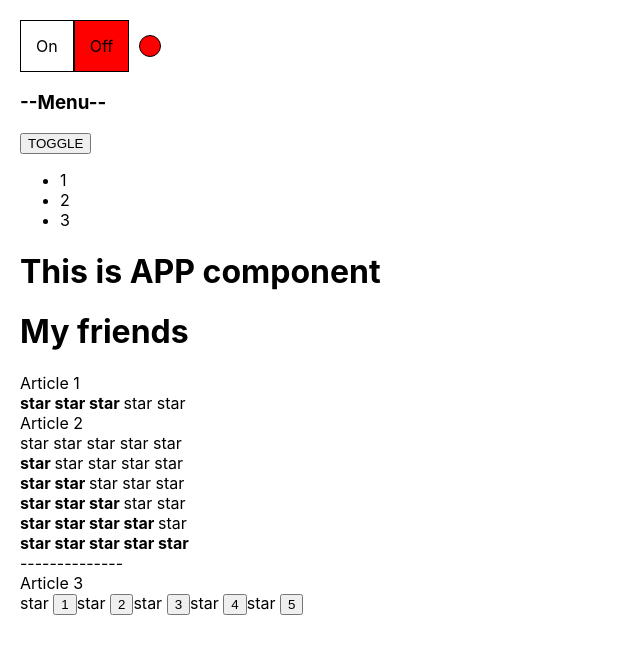
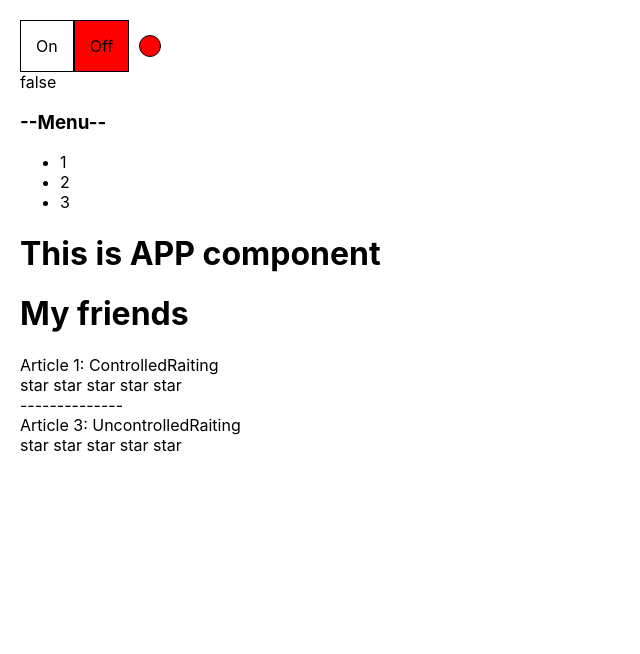
Before and after one commit to PolinSe/react-ts-kabzda, a React (Create React App) app: page / in a window 1280 px wide. Shown: the top 654 px of the page, without its empty margins (0-640 px from the left). Built offline with nearby package versions, Linux system fonts and the light colour scheme.

Commit message:
feat: add controlled components, callbacks

```diff
--- a/src/App.tsx
+++ b/src/App.tsx
@@ -1,38 +1,57 @@
-import React from 'react';
+import React, {useState} from 'react';
 import s from './App.module.css';
 import Accordion from "./components/Accordion/Accordion";
 import {Raiting} from "./components/Raiting/Raiting";
 import {OnOff} from './components/OnOff/OnOff';
+import {RatingValueType} from "./components/Raiting/Raiting"
 import {UncontrolledAccordion} from './components/UncontrolledAccordion/UncontrolledAccordion';
 import {UncontrolledRaiting} from './components/UncontrolledRaiting/UncontrolledRaiting';
+import {UncontrolledOnOff} from './components/UncontrolledOnOff/UncontrolledOnOff';
 
 function App() {
 
+    let [raitingValue, setRaitingValue] = useState<0 | 1 | 2 | 3 | 4 | 5>(0)
+    let [accordionCollapsed, setAccordionCollapsed] = useState<boolean>(false)
+    let [on, setOn] = useState(false)
+
+    const changeRaitingValue = (value: RatingValueType) => setRaitingValue(value)
+    const changeCollapsed = () => setAccordionCollapsed(!accordionCollapsed)
+
     return (
         <div className={s.app}>
-            <OnOff/>
-            {/*<Accordion titleValue={'Menu'} collapsed={true}/>*/}
-            <UncontrolledAccordion titleValue={'Menu'}/>
 
+            {/*<OnOff on={on} changeIndicator={setOn}/>*/}
+
+            <UncontrolledOnOff onChange={setOn}/> {on.toString()}
+
+            <Accordion
+                titleValue={'Menu'}
+                changeCollapsed={changeCollapsed}
+                collapsed={accordionCollapsed}
+            />
+
+            {/*<UncontrolledAccordion titleValue={'Menu'}/>*/}
             {/*<UncontrolledAccordion titleValue={'Users'} />*/}
 
             <PageTitle title={'This is APP component'}/>
             <PageTitle title={'My friends'}/>
-            Article 1
-            <Raiting value={3}/>
+
+            Article 1: ControlledRaiting
+            <Raiting value={raitingValue} onClick={changeRaitingValue}/>
+
             {/*<Accordion titleValue={'Menu'} collapsed={true}/>*/}
             {/*<Accordion titleValue={'Users'} collapsed={false}/>*/}
 
-            Article 2
-            <Raiting value={0}/>
-            <Raiting value={1}/>
-            <Raiting value={2}/>
-            <Raiting value={3}/>
-            <Raiting value={4}/>
-            <Raiting value={5}/>
+            {/*Article 2*/}
+            {/*<Raiting value={0}/>*/}
+            {/*<Raiting value={1}/>*/}
+            {/*<Raiting value={2}/>*/}
+            {/*<Raiting value={3}/>*/}
+            {/*<Raiting value={4}/>*/}
+            {/*<Raiting value={5}/>*/}
 
             <div>--------------</div>
-            Article 3
+            Article 3: UncontrolledRaiting
             <UncontrolledRaiting/>
 
         </div>
--- a/src/components/Accordion/Accordion.tsx
+++ b/src/components/Accordion/Accordion.tsx
@@ -3,23 +3,32 @@ import React from "react";
 type AccordionPropsType = {
     titleValue: string
     collapsed: boolean
+    changeCollapsed: () => void
 }
 
 type AccordionTitlePropsType = {
     title: string
+    changeCollapsed: () => void
 }
 
 function Accordion(props: AccordionPropsType) {
-       return (
+    return (
         <div>
-            <AccordionTitle title={ props.titleValue }/>
+            <AccordionTitle
+                title={props.titleValue}
+                changeCollapsed={props.changeCollapsed}
+            />
             {!props.collapsed && <AccordionBody/>}
         </div>
     );
 }
 
 function AccordionTitle(props: AccordionTitlePropsType) {
-    return <h3>--{ props.title }--</h3>
+    return (
+        <h3 onClick={props.changeCollapsed}>
+            --{props.title}--
+        </h3>
+    )
 }
 
 function AccordionBody() {
--- a/src/components/OnOff/OnOff.tsx
+++ b/src/components/OnOff/OnOff.tsx
@@ -1,12 +1,11 @@
-import React, {useState} from "react";
+import React from "react";
 
 type OnOffType = {
-    // on: boolean
+    on: boolean
+    changeIndicator: (on:boolean) => void
 }
 
 export const OnOff = (props: OnOffType) => {
-
-    let [on, setOn] = useState(false)
 
     const buttons = {
         display: 'flex',
@@ -16,12 +15,12 @@ export const OnOff = (props: OnOffType) => {
     const onStyle = {
         padding: '15px',
         border: '1px solid black',
-        backgroundColor: on ? 'green' : 'white',
+        backgroundColor: props.on ? 'green' : 'white',
     }
     const offStyle = {
         padding: '15px',
         border: '1px solid black',
-        backgroundColor: on ? 'white' : 'red',
+        backgroundColor: props.on ? 'white' : 'red',
     }
     const indicatorStyle = {
         marginLeft: '10px',
@@ -29,13 +28,19 @@ export const OnOff = (props: OnOffType) => {
         height: '20px',
         border: '1px solid black',
         borderRadius: '50%',
-        backgroundColor: on ? 'green' : 'red',
+        backgroundColor: props.on ? 'green' : 'red',
     }
 
     return (
         <div style={buttons}>
-            <div style={onStyle} onClick={ () => {setOn(true)}}> On </div>
-            <div style={offStyle} onClick={ () => {setOn(false)}}> Off </div>
+            <div style={onStyle} onClick={() => {
+                props.changeIndicator(true)
+            }}> On
+            </div>
+            <div style={offStyle} onClick={() => {
+                props.changeIndicator(false)
+            }}> Off
+            </div>
             <div style={indicatorStyle}></div>
         </div>
     )
--- a/src/components/Raiting/Raiting.tsx
+++ b/src/components/Raiting/Raiting.tsx
@@ -1,31 +1,32 @@
 import React from "react";
+export type RatingValueType = 0 | 1 | 2 | 3 | 4 | 5
 
 type RaitingPropsType = {
-      value: 0 | 1 | 2 | 3 | 4 | 5
+    value: RatingValueType
+    onClick: (value: RatingValueType) => void
 }
 
 type StarPropsType = {
     selected: boolean
+    onClick: (value: RatingValueType) => void
+    value: RatingValueType
 }
 
+export function Raiting(props: RaitingPropsType) {
 
-export function Raiting(props: RaitingPropsType) {
     return (
         <div>
-            <Star selected={props.value > 0}/>
-            <Star selected={props.value > 1}/>
-            <Star selected={props.value > 2}/>
-            <Star selected={props.value > 3}/>
-            <Star selected={props.value > 4}/>
+            <Star selected={props.value > 0} onClick={props.onClick} value={1}/>
+            <Star selected={props.value > 1} onClick={props.onClick} value={2}/>
+            <Star selected={props.value > 2} onClick={props.onClick} value={3}/>
+            <Star selected={props.value > 3} onClick={props.onClick} value={4}/>
+            <Star selected={props.value > 4} onClick={props.onClick} value={5}/>
         </div>
     );
 }
 
-
 function Star(props: StarPropsType) {
-    if (props.selected) {
-        return <span><b>star </b></span>
-    } else {
-        return <span>star </span>
-    }
+    return <span onClick={() => props.onClick(props.value)}>
+        {props.selected ? <b>star </b> : 'star '}
+    </span>
 }
--- a/src/components/UncontrolledAccordion/UncontrolledAccordion.tsx
+++ b/src/components/UncontrolledAccordion/UncontrolledAccordion.tsx
@@ -6,23 +6,26 @@ type UncontrolledAccordionPropsType = {
 
 type AccordionTitlePropsType = {
     title: string
+    callBack: () => void
 }
 
 export function UncontrolledAccordion(props: UncontrolledAccordionPropsType) {
 
     let [collapsed, setCollapsed] = useState(false)
 
-       return (
+    return (
         <div>
-            <AccordionTitle title={ props.titleValue }/>
-            <button onClick = { () => setCollapsed(!collapsed) }>TOGGLE</button>
-            { !collapsed && <AccordionBody/> }
+            <AccordionTitle title={props.titleValue} callBack={() => setCollapsed(!collapsed)}/>
+
+            {!collapsed && <AccordionBody/>}
         </div>
     );
 }
 
 function AccordionTitle(props: AccordionTitlePropsType) {
-    return <h3>--{ props.title }--</h3>
+
+
+    return <h3 onClick={() => props.callBack()}>--{props.title}--</h3>
 }
 
 function AccordionBody() {
--- /dev/null
+++ b/src/components/UncontrolledOnOff/UncontrolledOnOff.tsx
@@ -0,0 +1,52 @@
+import React, {useState} from "react";
+
+type OnOffType = {
+    onChange: (on: boolean) => void
+}
+
+export const UncontrolledOnOff = (props: OnOffType) => {
+
+    let [on, setOn] = useState(false)
+
+    const buttons = {
+        display: 'flex',
+        alignItems: 'center',
+        marginTop: '20px',
+    }
+    const onStyle = {
+        padding: '15px',
+        border: '1px solid black',
+        backgroundColor: on ? 'green' : 'white',
+    }
+    const offStyle = {
+        padding: '15px',
+        border: '1px solid black',
+        backgroundColor: on ? 'white' : 'red',
+    }
+    const indicatorStyle = {
+        marginLeft: '10px',
+        width: '20px',
+        height: '20px',
+        border: '1px solid black',
+        borderRadius: '50%',
+        backgroundColor: on ? 'green' : 'red',
+    }
+
+    const onCliked = () => {
+        setOn(true)
+        props.onChange(true)
+    }
+
+    const offCliked = () => {
+        setOn(false)
+        props.onChange(false)
+    }
+
+    return (
+        <div style={buttons}>
+            <div style={onStyle} onClick={onCliked}> On</div>
+            <div style={offStyle} onClick={offCliked}> Off</div>
+            <div style={indicatorStyle}></div>
+        </div>
+    )
+}
--- a/src/components/UncontrolledRaiting/UncontrolledRaiting.tsx
+++ b/src/components/UncontrolledRaiting/UncontrolledRaiting.tsx
@@ -1,28 +1,30 @@
 import React, {useState} from "react";
 
 type StarPropsType = {
+
     selected: boolean
+    setValue: () => void
 }
 
 export function UncontrolledRaiting() {
 
     let [value, setValue] = useState(0)
 
+
     return (
         <div>
-            <Star selected={value > 0}/><button onClick={() => setValue(1)}>1</button>
-            <Star selected={value > 1}/><button onClick={() => setValue(2)}>2</button>
-            <Star selected={value > 2}/><button onClick={() => setValue(3)}>3</button>
-            <Star selected={value > 3}/><button onClick={() => setValue(4)}>4</button>
-            <Star selected={value > 4}/><button onClick={() => setValue(5)}>5</button>
+            <Star selected={value > 0} setValue={() => setValue(1)}/>
+            <Star selected={value > 1} setValue={() => setValue(2)}/>
+            <Star selected={value > 2} setValue={() => setValue(3)}/>
+            <Star selected={value > 3} setValue={() => setValue(4)}/>
+            <Star selected={value > 4} setValue={() => setValue(5)}/>
         </div>
     );
 }
 
 function Star(props: StarPropsType) {
-    if (props.selected) {
-        return <span><b>star </b></span>
-    } else {
-        return <span>star </span>
-    }
+    return (
+        <span onClick={props.setValue}>
+            {props.selected ? <b>star </b> : ' star '}
+        </span>)
 }
```
